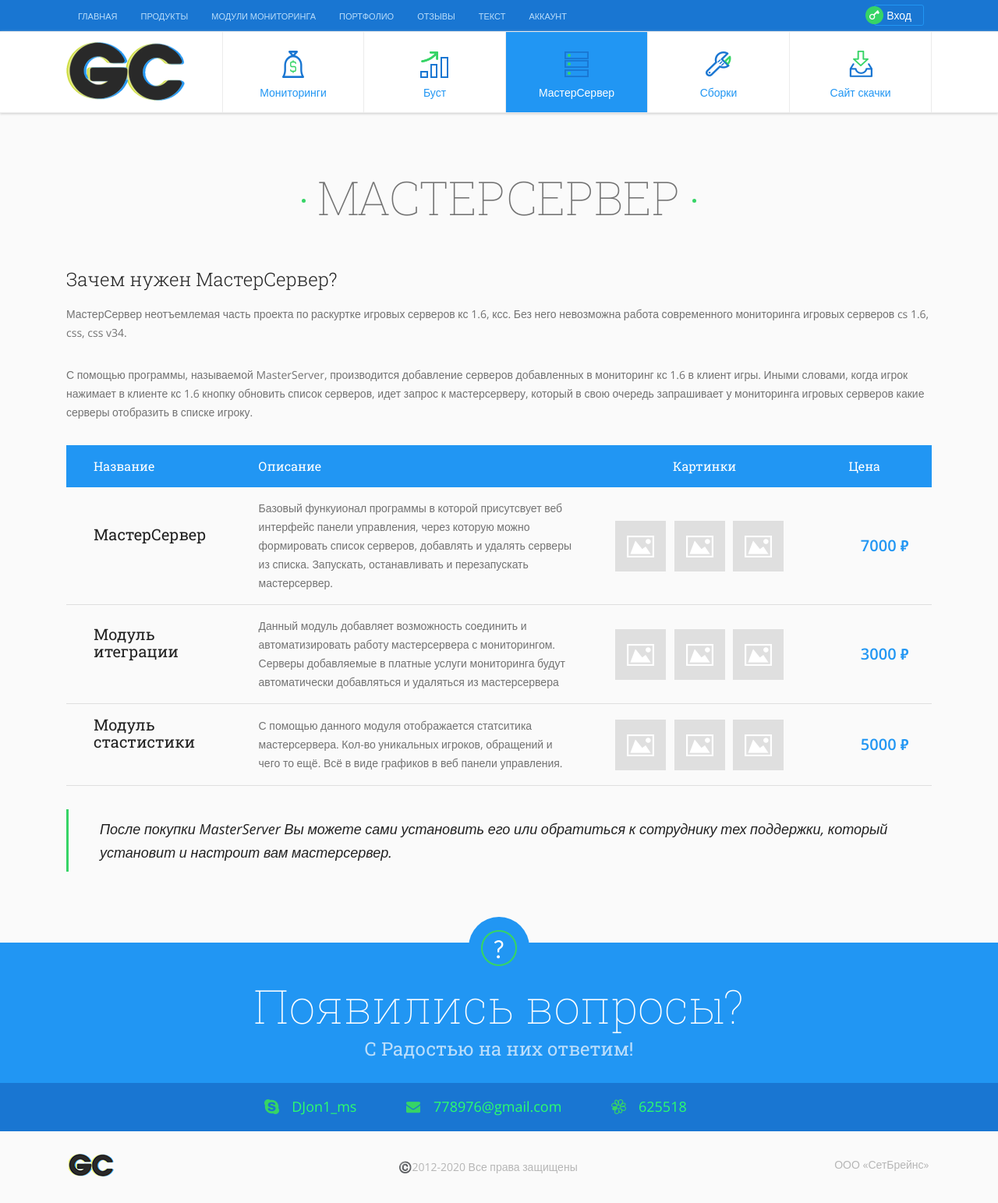
After one commit to alexanderseo/djangoslider, a Django app: page /masterserver/ in a window 1280 px wide. The commit adds this page. Shown: the whole page at 78% size. Run offline with Django 3.2, Linux system fonts and the light colour scheme.

Commit message:
active menu, wrapper, add monitoring, add boost, add masterserver

```diff
--- /dev/null
+++ b/main/templates/main/masterserver.html
@@ -0,0 +1,66 @@
+{% extends "main/wrapper.html" %}
+
+{% block content %}
+    {% load static %}
+         <nav>
+            <div class="container">
+                {% load static %}
+                <h1 class="logo"><a href="/"></a></h1>
+                <ul class="menu">
+                    <li class="mon"><a href="/monitoring">Мониторинги</a></li>
+                    <li class="boost"><a href="/boost">Буст</a></li>
+                    <li class="server active"><a href="/masterserver">МастерСервер</a></li>
+                    <li class="build"><a href="/">Сборки</a></li>
+                    <li class="download"><a href="/">Сайт скачки</a></li>
+                </ul>
+            </div>
+        </nav>
+    <section id="account">
+    	<div class="container">
+            <h2 class="title">МастерСервер</h2>
+            <div class="acc_block">
+                <div class="acc_modules">
+                    <h3>Зачем нужен МастерСервер?</h3>
+                        <p>МастерСервер неотъемлемая часть проекта по раскуртке игровых серверов кс 1.6, ксс. Без него невозможна работа современного мониторинга игровых серверов cs 1.6, css, css v34.</p>
+                        <p>С помощью программы, называемой MasterServer, производится добавление серверов добавленных в мониторинг кс 1.6 в клиент игры. Иными словами, когда игрок нажимает в клиенте кс 1.6 кнопку обновить список серверов, идет запрос к мастерсерверу, который в свою очередь запрашивает у мониторинга игровых серверов какие серверы отобразить в списке игроку.</p>
+                    {% load static %}
+                	<table class="acc_table" width="100%" border="1" cellspacing="0" cellpadding="0">
+                      <tr>
+                        <th class="name_th">Название</th>
+                        <th class="descript">Описание</th>
+                        <th class="img">Картинки</th>
+                        <th class="price_table">Цена</th>
+                      </tr>
+                      <tr>
+                        <td><span class="names">МастерСервер</p></td>
+                        <td><span>Базовый функуионал программы в которой присутсвует веб интерфейс панели управления, через которую можно формировать список серверов, добавлять и удалять серверы из списка. Запускать, останавливать и перезапускать мастерсервер.</span></td>
+                       <td><div class="img"><a class="fancybox-thumb" rel="fancybox-thumb-2" href="{% static 'img/name-img.png' %}"><img src="{% static 'img/name-img.png' %}"alt=""/></a>
+<a class="fancybox-thumb" rel="fancybox-thumb-2" href="{% static 'img/name-img.png' %}"><img src="{% static 'img/name-img.png' %}"alt=""/></a>
+<a class="fancybox-thumb" rel="fancybox-thumb-2" href="{% static 'img/name-img.png' %}"><img src="{% static 'img/name-img.png' %}"alt=""/></a></div></td>
+                        <td><span class="sell_price">7000</span></td>
+                      </tr>
+                        <tr>
+                      	<td><span class="names">Модуль итеграции</p></td>
+                        <td><span>Данный модуль добавляет возможность соединить и автоматизировать работу мастерсервера с мониторингом. Серверы добавляемые в платные услуги мониторинга будут автоматически добавляться и удаляться из мастерсервера</span></td>
+                        <td><div class="img"><a class="fancybox-thumb" rel="fancybox-thumb-1" title="Название 1" href="{% static 'img/name-img.png'%}"><img src="{% static 'img/name-img.png'%}"alt=""/></a>
+<a class="fancybox-thumb" rel="fancybox-thumb-1" title="Название 1" href="{% static 'img/name-img.png'%}"><img src="{% static 'img/name-img.png'%}"alt=""/></a>
+<a class="fancybox-thumb" rel="fancybox-thumb-1" title="Название 1" href="{% static 'img/name-img.png'%}"><img src="{% static 'img/name-img.png'%}"alt=""/></a></div></td>
+                        <td><span class="sell_price">3000</span></td>
+                      </tr>
+                        <tr>
+                      	<td><span class="names">Модуль стастистики</p></td>
+                        <td><span>С помощью данного модуля отображается статситика мастерсервера. Кол-во уникальных игроков, обращений и чего то ещё. Всё в виде графиков в веб панели управления.</span></td>
+                        <td><div class="img"><a class="fancybox-thumb" rel="fancybox-thumb-1" title="Название 1" href="{% static 'img/name-img.png'%}"><img src="{% static 'img/name-img.png'%}"alt=""/></a>
+<a class="fancybox-thumb" rel="fancybox-thumb-1" title="Название 1" href="{% static 'img/name-img.png'%}"><img src="{% static 'img/name-img.png'%}"alt=""/></a>
+<a class="fancybox-thumb" rel="fancybox-thumb-1" title="Название 1" href="{% static 'img/name-img.png'%}"><img src="{% static 'img/name-img.png'%}"alt=""/></a></div></td>
+                        <td><span class="sell_price">5000</span></td>
+                      </tr>
+                    </table>
+                </div>
+            </div>
+            <blockquote>После покупки MasterServer Вы можете сами установить его или обратиться к сотруднику тех поддержки, который установит и настроит вам мастерсервер.</blockquote>
+
+        </div>
+    </section>
+
+{% endblock %}
--- a/main/templates/main/wrapper.html
+++ b/main/templates/main/wrapper.html
@@ -40,19 +40,6 @@
                 </select>
             </div>
         </div>
-        <nav>
-            <div class="container">
-                {% load static %}
-                <h1 class="logo"><a href="/"></a></h1>
-                <ul class="menu">
-                    <li class="mon"><a href="/">Мониторинги</a></li>
-                    <li class="boost"><a href="/">Буст</a></li>
-                    <li class="server"><a href="/">Мастер - Сервер</a></li>
-                    <li class="build"><a href="/">Сборки</a></li>
-                    <li class="download"><a href="/">Сайт скачки</a></li>
-                </ul>
-            </div>
-        </nav>
     </header>
 
     {% block content %}
--- a/main/urls.py
+++ b/main/urls.py
@@ -12,4 +12,8 @@ urlpatterns = [
     path('reviews/', views.reviews, name='reviews'),
     path('text-page/', views.textpage, name='textpage'),
     path('account/', views.account, name='account'),
+    path('monitoring/', views.monitoring, name='monitoring'),
+    path('boost/', views.boost, name='boost'),
+    path('masterserver/', views.masterserver, name='masterserver'),
+
 ]
--- a/main/views.py
+++ b/main/views.py
@@ -20,3 +20,12 @@ def textpage (request):
 
 def account (request):
     return render(request, 'main/account.html')
+
+def monitoring (request):
+    return render(request, 'main/monitoring.html')
+
+def boost (request):
+    return render(request, 'main/boost.html')
+
+def masterserver (request):
+    return render(request, 'main/masterserver.html')
```
Also changed, not shown: main/templates/main/boost.html (added, +69 -0 lines), main/templates/main/index.html (+13 -0 lines), main/templates/main/monitoring.html (added, +65 -0 lines), main/templates/main/portfolio.html (+13 -0 lines), main/templates/main/products.html (+13 -1 lines), main/templates/main/reviews.html (+13 -0 lines).
